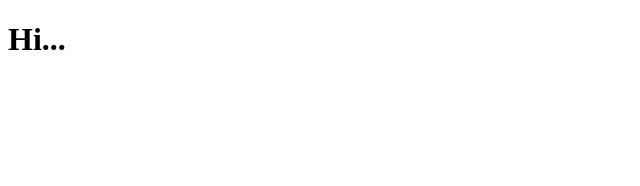
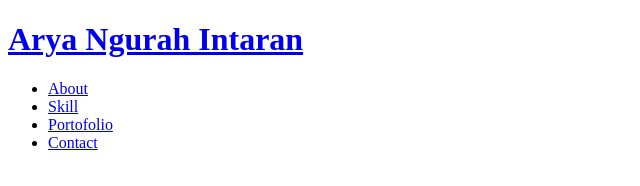
Before and after one commit to aryaintrn/New-Portofolio, a plain HTML site: page index.html in a window 1280 px wide. Shown: the whole page, without its empty margins (0-640 px from the left). Drawn offline with Linux system fonts and the light colour scheme.

Commit message:
header 1

```diff
--- a/index.html
+++ b/index.html
@@ -6,6 +6,16 @@
         <title>Arya Ngurah Intaran</title>
     </head>
     <body>
-  <h1>Hi...</h1>
+
+        <!-- Header -->
+        <header>
+            <h1><a href=" ">Arya Ngurah Intaran</a></h1>
+            <ul>
+                <li><a href=" ">About</a> </li>
+                <li><a href=" ">Skill</a> </li>
+                <li><a href=" ">Portofolio</a> </li>
+                <li><a href=" ">Contact</a> </li>
+            </ul>
+        </header>
     </body>
 </html>
```
Lines whose indentation alone changed are shown as unchanged.
